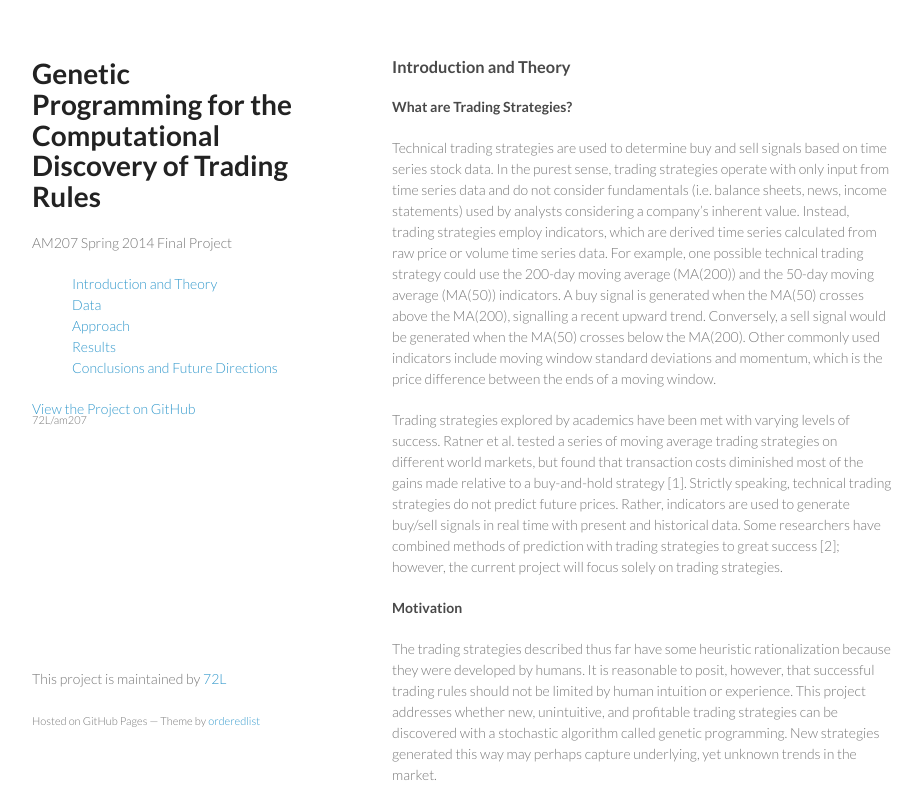
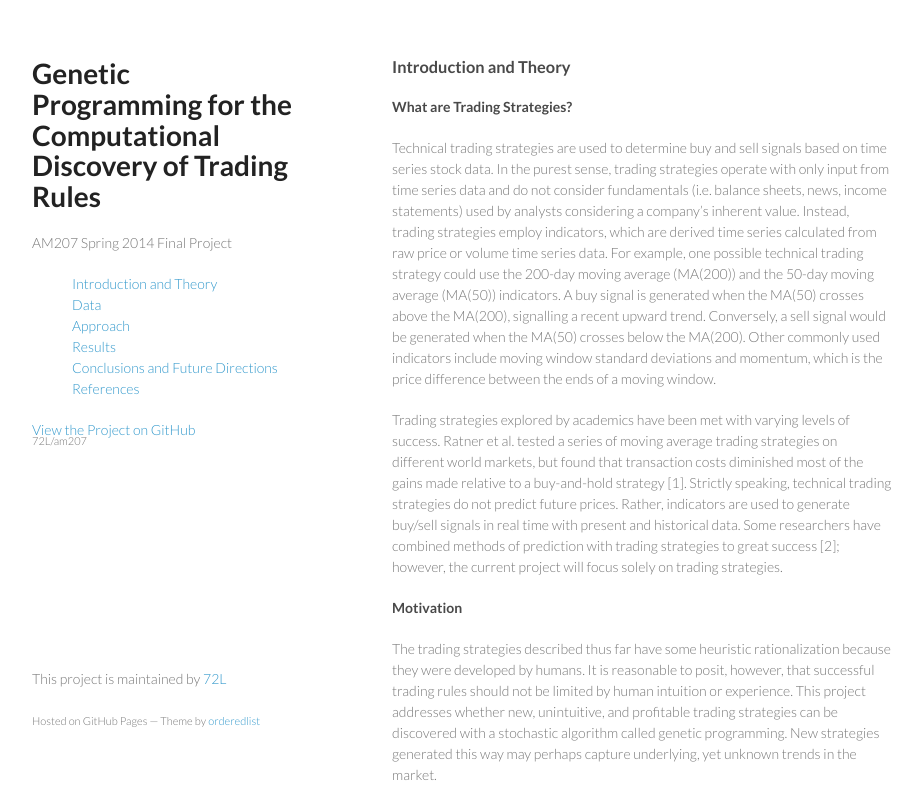
Before and after one commit to 72L/am207, a plain HTML site: page index.html in a window 1280 px wide. Shown: the top 800 px of the page, without its empty margins (178-1100 px from the left). Drawn offline with Linux system fonts and the light colour scheme.

Commit message:
refs toc

```diff
--- a/index.html
+++ b/index.html
@@ -24,6 +24,7 @@
           <li><a href="#approach">Approach</a></li>
           <li><a href="#results">Results</a></li>
           <li><a href="#conc">Conclusions and Future Directions</a></li>
+          <li><a href="#refs">References</a></li>
         </ol>
 
 
```
